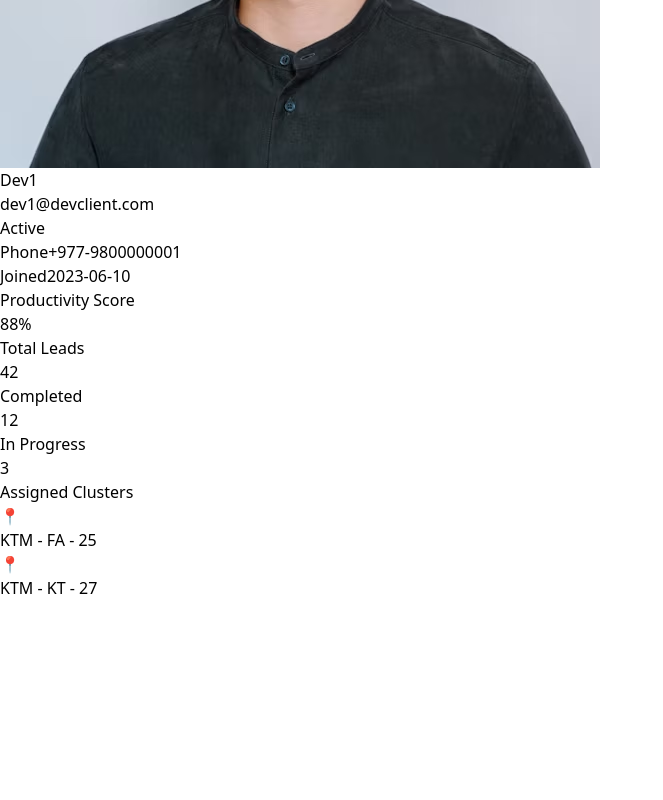
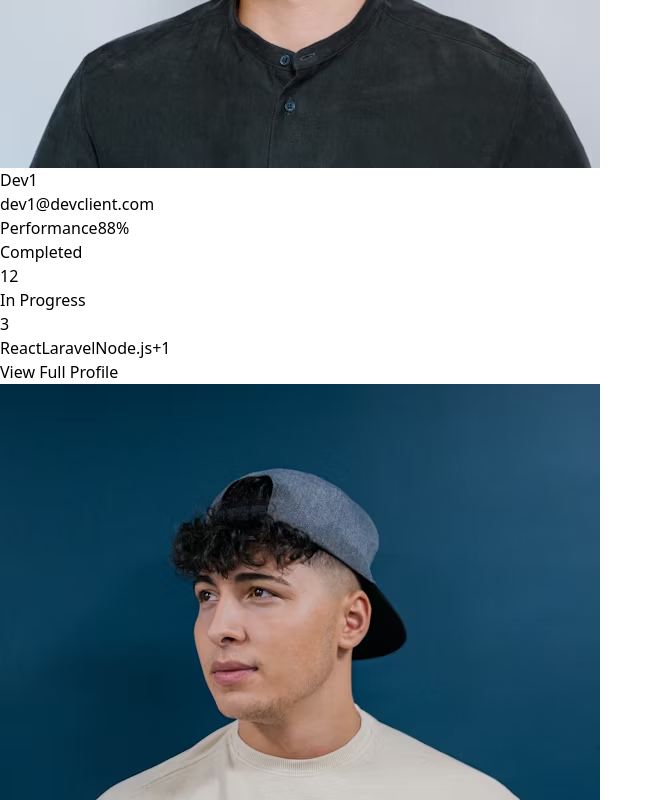
Before and after one commit to Ashmit990/DevClient-CRM, a React (Vite) app: page /developers in a window 1280 px wide. Shown: the part 1096-1896 px from the top of the page, without its empty margins (0-663 px from the left). Before the commit the page ends 1696 px from the top, so only its background shows below. Built offline with nearby package versions, Linux system fonts and the light colour scheme.

Commit message:
implemented dynamic routing with developer profile

```diff
--- a/src/components/Developers/Developers.jsx
+++ b/src/components/Developers/Developers.jsx
@@ -1,57 +1,112 @@
 import React from 'react'
+import { useNavigate } from 'react-router-dom'
 
-export const Developers = ({ url, name, skills, score, completed, inprogress, email }) => {
+export const Developers = ({
+  id,
+  url,
+  name,
+  skills,
+  score,
+  completed,
+  inprogress,
+  email
+}) => {
+  const navigate = useNavigate()
   const scoreColor = score >= 80 ? 'bg-[#6DA2F9]' : 'bg-yellow-400'
 
+  const goToProfile = () => {
+    navigate(`/developers/${id}`)
+  }
+
   return (
-    <div className="w-[310px] h-[440px] rounded-[24px] bg-white border border-[#F3F6FF] shadow-[0_20px_50px_rgba(164,174,191,0.15)] hover:shadow-[0_20px_60px_rgba(109,162,249,0.2)] transition-all duration-500 flex flex-col overflow-hidden group mt-[30px]">
+    <div
 
+      className="w-[310px] h-[440px] rounded-[24px] bg-white border border-[#F3F6FF] shadow-[0_20px_50px_rgba(164,174,191,0.15)] hover:shadow-[0_20px_60px_rgba(109,162,249,0.2)] transition-all duration-500 flex flex-col overflow-hidden group mt-[30px] cursor-pointer"
+    >
+
+      {/* TOP */}
       <div className="p-4 flex flex-col items-center">
         <div className="relative">
-          <img src={url} alt={name} className="w-20 h-20 rounded-full object-cover border-4 border-white shadow-md group-hover:scale-105 transition-transform duration-500" />
+          <img
+            src={url}
+            alt={name}
+            className="w-20 h-20 rounded-full object-cover border-4 border-white shadow-md group-hover:scale-105 transition-transform duration-500"
+          />
           <div className="absolute bottom-0 right-0 w-4 h-4 bg-green-500 border-2 border-white rounded-full"></div>
         </div>
 
-        <h3 className="mt-3 text-[20px] font-bold text-[#1A1C1E] tracking-tight">{name}</h3>
-        <p className="text-[#6DA2F9] font-medium text-sm">{email}</p>
+        <h3 className="mt-3 text-[20px] font-bold text-[#1A1C1E] tracking-tight">
+          {name}
+        </h3>
+        <p className="text-[#6DA2F9] font-medium text-sm">
+          {email}
+        </p>
       </div>
 
+      {/* BODY */}
       <div className="px-6 space-y-3">
         <div>
           <div className="flex justify-between items-end mb-1">
-            <span className="text-[11px] font-bold text-[#A4AEBF] uppercase tracking-wider">Performance</span>
-            <span className="text-lg font-black text-[#1A1C1E]">{score}%</span>
+            <span className="text-[11px] font-bold text-[#A4AEBF] uppercase tracking-wider">
+              Performance
+            </span>
+            <span className="text-lg font-black text-[#1A1C1E]">
+              {score}%
+            </span>
           </div>
 
           <div className="w-full h-[7px] bg-[#F3F6FF] rounded-full overflow-hidden">
-            <div className={`h-full ${scoreColor} rounded-full transition-all duration-1000`} style={{ width: `${score}%` }}></div>
+            <div
+              className={`h-full ${scoreColor} rounded-full transition-all duration-1000`}
+              style={{ width: `${score}%` }}
+            />
           </div>
         </div>
 
         <div className="grid grid-cols-2 gap-3 pt-1">
           <div className="bg-[#F8F9FC] p-2 rounded-2xl border border-[#F3F6FF] text-center">
-            <p className="text-[10px] font-bold text-[#A4AEBF] uppercase">Completed</p>
-            <p className="text-xl font-bold text-gray-800">{completed}</p>
+            <p className="text-[10px] font-bold text-[#A4AEBF] uppercase">
+              Completed
+            </p>
+            <p className="text-xl font-bold text-gray-800">
+              {completed}
+            </p>
           </div>
 
           <div className="bg-[#F8F9FC] p-2 rounded-2xl border border-[#F3F6FF] text-center">
-            <p className="text-[10px] font-bold text-[#A4AEBF] uppercase">In Progress</p>
-            <p className="text-xl font-bold text-gray-800">{inprogress}</p>
+            <p className="text-[10px] font-bold text-[#A4AEBF] uppercase">
+              In Progress
+            </p>
+            <p className="text-xl font-bold text-gray-800">
+              {inprogress}
+            </p>
           </div>
         </div>
       </div>
 
+      {/* FOOTER */}
       <div className="mt-auto p-4 bg-[#F3F6FF]/50 backdrop-blur-sm border-t border-white/50">
         <div className="flex flex-wrap gap-2 mb-3">
           {skills?.slice(0, 3).map((skill, index) => (
-            <span key={index} className="px-3 py-1 bg-white text-[#7A89A1] text-[11px] font-bold rounded-lg shadow-sm border border-[#A4AEBF]/10">
+            <span
+              key={index}
+              className="px-3 py-1 bg-white text-[#7A89A1] text-[11px] font-bold rounded-lg shadow-sm border border-[#A4AEBF]/10"
+            >
               {skill}
             </span>
           ))}
-          {skills?.length > 3 && <span className="text-[11px] text-[#A4AEBF] font-bold self-center">+{skills.length - 3}</span>}
+          {skills?.length > 3 && (
+            <span className="text-[11px] text-[#A4AEBF] font-bold self-center">
+              +{skills.length - 3}
+            </span>
+          )}
         </div>
 
-        <button className="w-full py-2 bg-white text-[#6DA2F9] font-bold rounded-xl border border-[#6DA2F9]/20 hover:bg-[#6DA2F9] hover:text-white shadow-sm hover:shadow-[#6DA2F9]/30 transition-all duration-300 active:scale-95">
+        {/* STOP event bubbling so card click doesn’t double fire */}
+        <button
+  onClick={goToProfile}
+          className="w-full py-2 bg-white text-[#6DA2F9] font-bold rounded-xl border border-[#6DA2F9]/20 hover:bg-[#6DA2F9] hover:text-white shadow-sm hover:shadow-[#6DA2F9]/30 transition-all duration-300 active:scale-95"
+        >
           View Full Profile
         </button>
       </div>
--- a/src/components/ui/Header.jsx
+++ b/src/components/ui/Header.jsx
@@ -1,7 +1,7 @@
 import React from "react";
 
-export const Header = ({title,onclick}) => {
+export const Header = ({title}) => {
   return (
-    <div onclick={onclick} className="text-[#455776] font-bold text-[25px] cursor-pointer">{title}</div>
+    <div className="text-[#455776] font-bold text-[25px] cursor-pointer">{title}</div>
   );
 };
--- a/src/layouts/demo.jsx
+++ b/src/layouts/DeveloperProfileLayout.jsx
@@ -1,12 +1,18 @@
 import React from 'react'
+import { useParams, useNavigate } from 'react-router-dom'
 import { developersData } from '../data/developersData'
-import { Header } from '../components/ui/Header';
-import { Button } from '../components/ui/Button';
+import { Header } from '../components/ui/Header'
+import { Button } from '../components/ui/Button'
 
-export const Demo = () => {
-  const developer = developersData[0];
+export const DeveloperProfile = () => {
+  const { id } = useParams()
+  const navigate = useNavigate()
 
-  if (!developer) return <div>No data found.</div>;
+  const developer = developersData.find(dev => dev.id === id)
+
+  if (!developer) {
+    return <div className="p-10">Developer not found.</div>
+  }
 
   return (
     /* MAIN CONTAINER */
@@ -14,8 +20,17 @@ export const Demo = () => {
 
       {/* TOP BAR */}
       <div className="flex justify-between items-center w-full mb-4 shrink-0">
+        <div
+          onClick={() => navigate('/developers')}
+          className="cursor-pointer"
+        >
           <Header title="← Back To Team" />
-        <Button label="Edit Profile" />
+        </div>
+
+        <Button
+          label="Edit Profile"
+          onClick={() => navigate(`/developers/${id}/edit`)}
+        />
       </div>
 
       {/* MAIN GRID */}
@@ -32,41 +47,29 @@ export const Demo = () => {
                 alt={developer.name}
                 className="w-28 h-28 rounded-full object-cover border-8 border-[#F8F9FC] shadow-md"
               />
-              <div className="absolute bottom-1 right-1 w-5 h-5 bg-green-500 border-4 border-white rounded-full"></div>
+              {developer.active && (
+                <div className="absolute bottom-1 right-1 w-5 h-5 bg-green-500 border-4 border-white rounded-full" />
+              )}
             </div>
 
             <h2 className="text-2xl font-black text-gray-800 leading-tight">
               {developer.name}
             </h2>
+
             <p className="text-[#6DA2F9] text-sm font-bold mb-4">
               {developer.email}
             </p>
 
-            <span className="px-4 py-1.5 bg-green-100 text-green-600 text-[10px] font-black uppercase tracking-widest rounded-full">
-              Active
+            <span className={`px-4 py-1.5 text-[10px] font-black uppercase tracking-widest rounded-full
+              ${developer.active ? 'bg-green-100 text-green-600' : 'bg-gray-200 text-gray-600'}`}>
+              {developer.active ? 'Active' : 'Inactive'}
             </span>
 
             {/* INFO */}
             <div className="w-full mt-6 pt-6 border-t border-[#F8F9FC] space-y-3 text-sm">
-              <div className="flex justify-between">
-                <span className="text-[#A4AEBF] font-black uppercase tracking-wider text-[10px]">
-                  Phone
-                </span>
-                <span className="text-gray-700 font-bold">
-                  {developer.phone}
-                </span>
+              <InfoRow label="Phone" value={developer.phone} />
+              <InfoRow label="Joined" value={developer.dateJoined} />
             </div>
-
-              <div className="flex justify-between">
-                <span className="text-[#A4AEBF] font-black uppercase tracking-wider text-[10px]">
-                  Joined
-                </span>
-                <span className="text-gray-700 font-bold">
-                  {developer.dateJoined}
-                </span>
-              </div>
-            </div>
-
           </div>
         </div>
 
@@ -103,14 +106,17 @@ export const Demo = () => {
             <StatCard label="In Progress" value={developer.inProgress} color="text-yellow-500" />
           </div>
 
-          {/* CLUSTERS (SCROLL AREA) */}
+          {/* CLUSTERS */}
           <div className="bg-white rounded-[32px] p-6 shadow-[0_10px_40px_rgba(164,174,191,0.06)] border border-[#F3F6FF] flex-1 min-h-0 flex flex-col">
             <h3 className="font-black text-gray-800 text-base mb-4 shrink-0">
               Assigned Clusters
             </h3>
 
             <div className="grid grid-cols-2 gap-3 overflow-y-auto pr-2">
-              {developer.assignedClusters.map((cluster, i) => (
+              {developer.assignedClusters.length === 0 ? (
+                <p className="text-sm text-gray-400">No clusters assigned</p>
+              ) : (
+                developer.assignedClusters.map((cluster, i) => (
                   <div
                     key={i}
                     className="flex items-center gap-4 px-4 py-3 bg-[#F8F9FC] rounded-xl border border-[#F3F6FF]"
@@ -122,7 +128,8 @@ export const Demo = () => {
                       {cluster}
                     </span>
                   </div>
-              ))}
+                ))
+              )}
             </div>
           </div>
 
@@ -132,7 +139,18 @@ export const Demo = () => {
   )
 }
 
-/* STAT CARD */
+/* SMALL COMPONENTS */
+const InfoRow = ({ label, value }) => (
+  <div className="flex justify-between">
+    <span className="text-[#A4AEBF] font-black uppercase tracking-wider text-[10px]">
+      {label}
+    </span>
+    <span className="text-gray-700 font-bold">
+      {value}
+    </span>
+  </div>
+)
+
 const StatCard = ({ label, value, color = "text-gray-800" }) => (
   <div className="bg-white rounded-[24px] py-6 px-4 shadow-sm border border-[#F3F6FF] flex flex-col items-center justify-center">
     <p className="text-[#A4AEBF] text-[10px] font-black uppercase tracking-widest mb-2">
@@ -142,4 +160,4 @@ const StatCard = ({ label, value, color = "text-gray-800" }) => (
       {value}
     </p>
   </div>
-);
+)
--- a/src/layouts/DevelopersLayout.jsx
+++ b/src/layouts/DevelopersLayout.jsx
@@ -11,7 +11,18 @@ export const DevelopersLayout = () => {
       <div className="flex-1 overflow-y-auto mt-6">
         <div className="flex flex-wrap gap-[78px]">
           {developersData.map((data, i) =>
-          <Developers key={i} url={data.image} name={data.name} skills={data.skills} score={data.performanceScore} completed={data.completed} inprogress={data.inProgress} email={data.email} />
+         <Developers
+  key={data.id}
+  id={data.id}
+  url={data.image}
+  name={data.name}
+  skills={data.skills}
+  score={data.performanceScore}
+  completed={data.completed}
+  inprogress={data.inProgress}
+  email={data.email}
+/>
+
           )}
         </div>
       </div>
```
Also changed, not shown: src/App.jsx (+24 -21 lines). Lines whose indentation alone changed are shown as unchanged.
